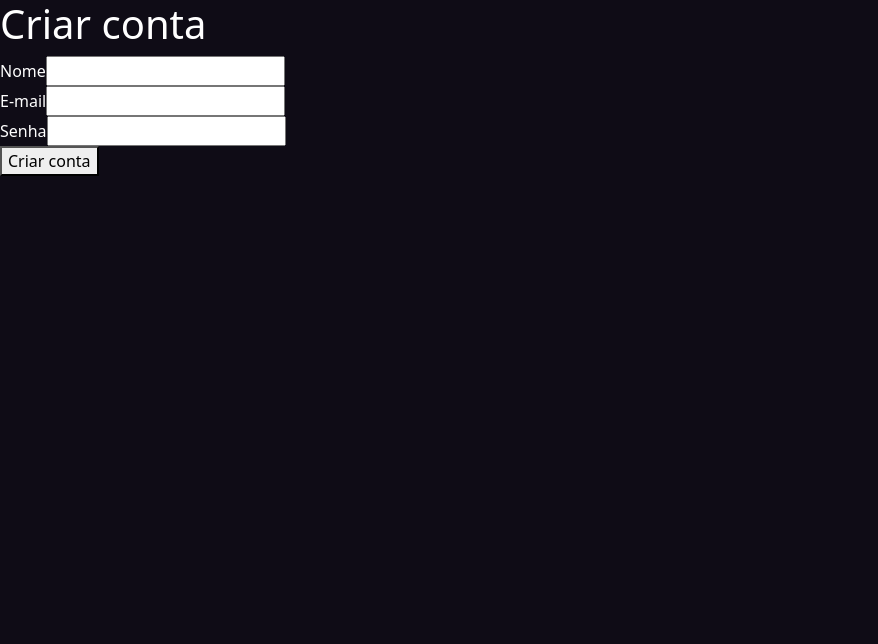
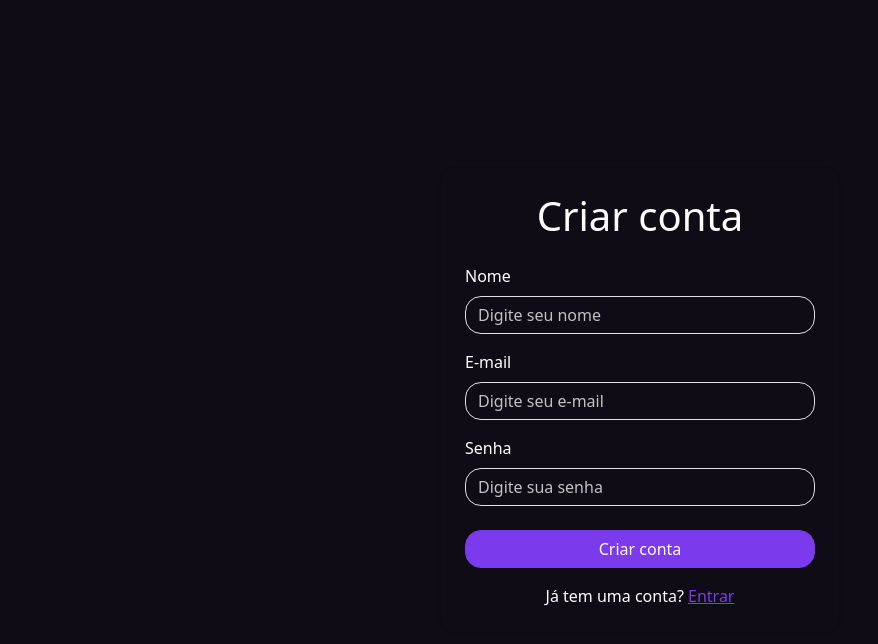
Before and after one commit to BiancaAriga/studyrats-frontend, an Angular app: page /register in a window 1280 px wide. Shown: the top 644 px of the page, without its empty margins (0-878 px from the left). Built offline with nearby package versions, Linux system fonts and the light colour scheme.

Commit message:
feat: register template

```diff
--- a/src/app/pages/register/register.html
+++ b/src/app/pages/register/register.html
@@ -1,37 +1,70 @@
-<h1>Criar conta</h1>
+<div class="container min-vh-100 d-flex align-items-center justify-content-center">
+  <div class="card shadow-sm" style="width: 100%; max-width: 400px;">
+    <div class="card-body p-4">
+      <h1 class="card-title text-center mb-4">
+        Criar conta
+      </h1>
 
       <form (ngSubmit)="register()">
-  <div>
-    <label for="name">Nome</label>
+        <div class="mb-3">
+          <label for="name" class="form-label">
+            Nome
+          </label>
+
           <input
             id="name"
             name="name"
             type="text"
+            class="form-control"
             [(ngModel)]="name"
+            placeholder="Digite seu nome"
           >
         </div>
 
-  <div>
-    <label for="email">E-mail</label>
+        <div class="mb-3">
+          <label for="email" class="form-label">
+            E-mail
+          </label>
+
           <input
             id="email"
             name="email"
             type="email"
+            class="form-control"
             [(ngModel)]="email"
+            placeholder="Digite seu e-mail"
           >
         </div>
 
-  <div>
-    <label for="password">Senha</label>
+        <div class="mb-4">
+          <label for="password" class="form-label">
+            Senha
+          </label>
+
           <input
             id="password"
             name="password"
             type="password"
+            class="form-control"
             [(ngModel)]="password"
+            placeholder="Digite sua senha"
           >
         </div>
 
-  <button type="submit">
+        <button
+          type="submit"
+          class="btn btn-primary w-100"
+        >
           Criar conta
         </button>
       </form>
+
+      <p class="text-center mt-3 mb-0">
+        Já tem uma conta?
+        <a routerLink="/login" class="link-primary">
+          Entrar
+        </a>
+      </p>
+    </div>
+  </div>
+</div>
--- a/src/app/pages/register/register.ts
+++ b/src/app/pages/register/register.ts
@@ -1,10 +1,10 @@
 import { Component, inject } from '@angular/core';
 import { FormsModule } from '@angular/forms';
 import { Auth } from '../../services/auth';
-import { Router } from '@angular/router';
+import { Router, RouterLink } from '@angular/router';
 
 @Component({
-  imports: [FormsModule],
+  imports: [FormsModule, RouterLink],
   selector: 'app-register',
   styleUrl: './register.css',
   templateUrl: './register.html',
```
Lines whose indentation alone changed are shown as unchanged.
